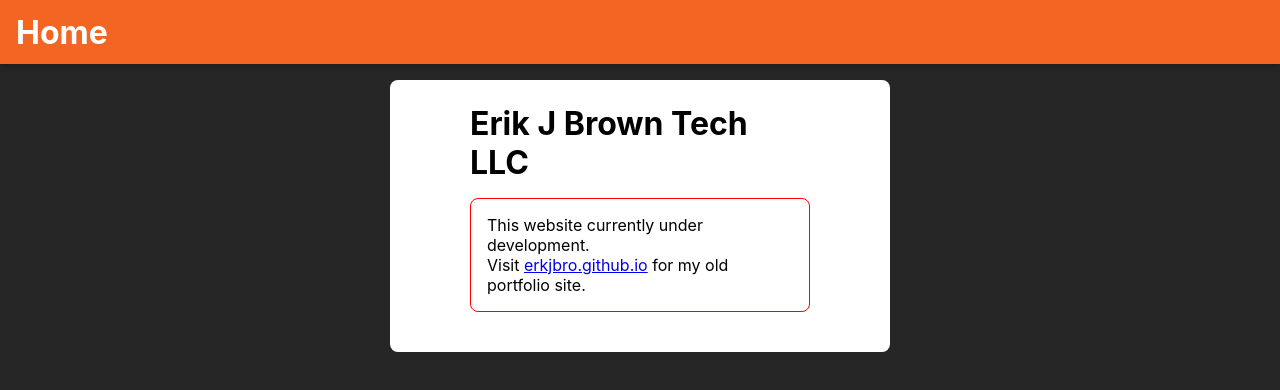
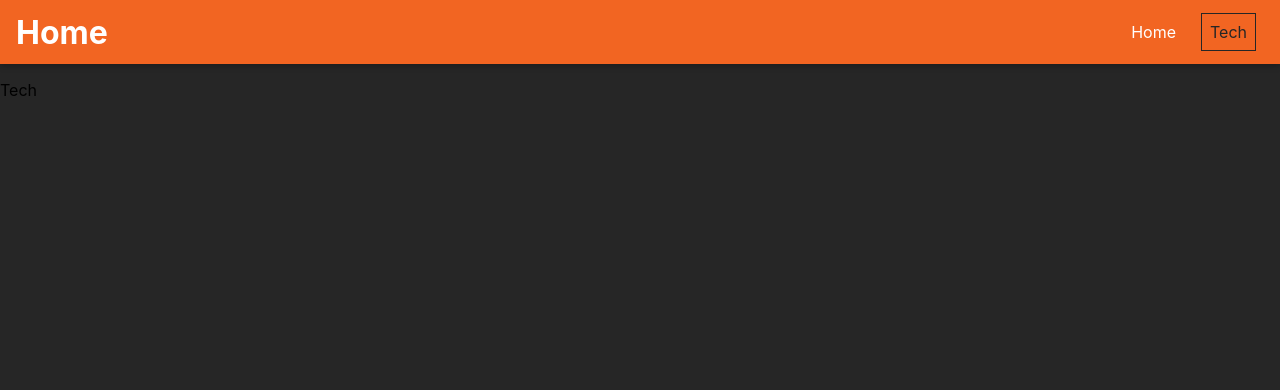
Before and after one commit to erkjbro/erkjbro-tech, a React (Create React App) app: page /tech in a window 1280 px wide. Before the commit this address led to /. Shown: the top 390 px of the page. Built offline with nearby package versions, Linux system fonts and the light colour scheme.

Commit message:
adding a tech page

```diff
--- a/src/App.js
+++ b/src/App.js
@@ -7,6 +7,7 @@ import {
 
 import MainNavigation from './components/Navigation/MainNavigation/MainNavigation';
 import Home from './pages/Home/Home';
+import Tech from './pages/Tech/Tech';
 import './App.scss';
 
 const App = () => {
@@ -16,6 +17,9 @@ const App = () => {
     <Switch>
       <Route path="/" exact>
         <Home />
+      </Route>
+      <Route path="/tech" exact>
+        <Tech />
       </Route>
       <Redirect to="/" />
     </Switch>
--- a/src/components/Navigation/MainNavigation/MainNavigation.scss
+++ b/src/components/Navigation/MainNavigation/MainNavigation.scss
@@ -29,7 +29,7 @@
 }
 
 .main-navigation__header-nav {
-  display: none;
+  display: block;
 }
 
 .main-navigation__drawer-nav {
--- a/src/components/Navigation/NavLinks/NavLinks.js
+++ b/src/components/Navigation/NavLinks/NavLinks.js
@@ -5,7 +5,10 @@ import './NavLinks.scss';
 const NavLinks = () => (
   <ul className="nav-links">
     <li>
-      <NavLink to="/" exact>HOME</NavLink>
+      <NavLink to="/" exact>Home</NavLink>
+    </li>
+    <li>
+      <NavLink to="/tech" exact>Tech</NavLink>
     </li>
   </ul>
 );
--- /dev/null
+++ b/src/pages/Tech/Tech.js
@@ -0,0 +1,11 @@
+import './Tech.scss';
+
+const Tech = () => {
+  return (
+    <div>
+      Tech
+    </div>
+  );
+};
+
+export default Tech;
--- /dev/null
+++ b/src/pages/Tech/Tech.scss
@@ -0,0 +1 @@
+@import '../../styles/colors';
```
